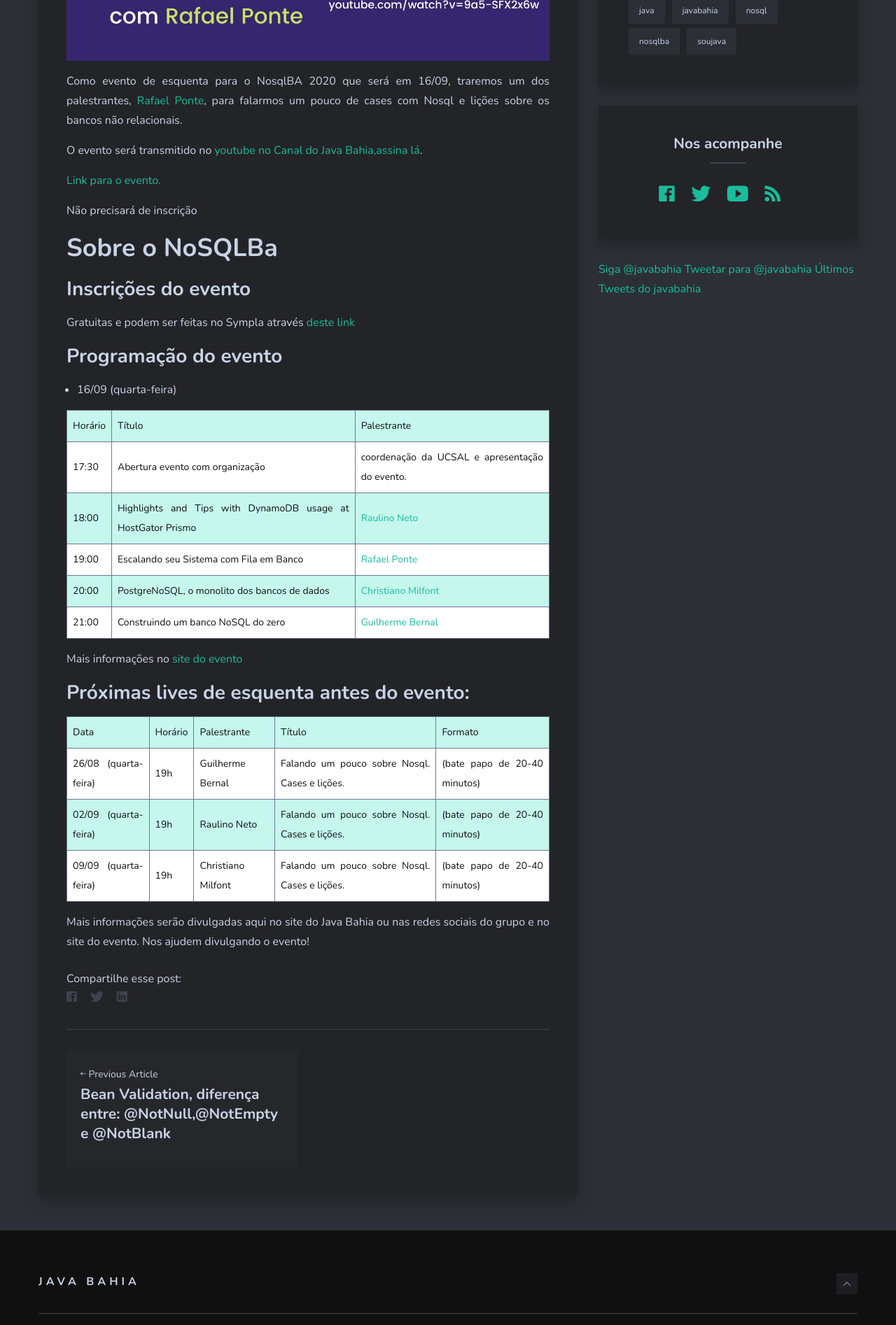
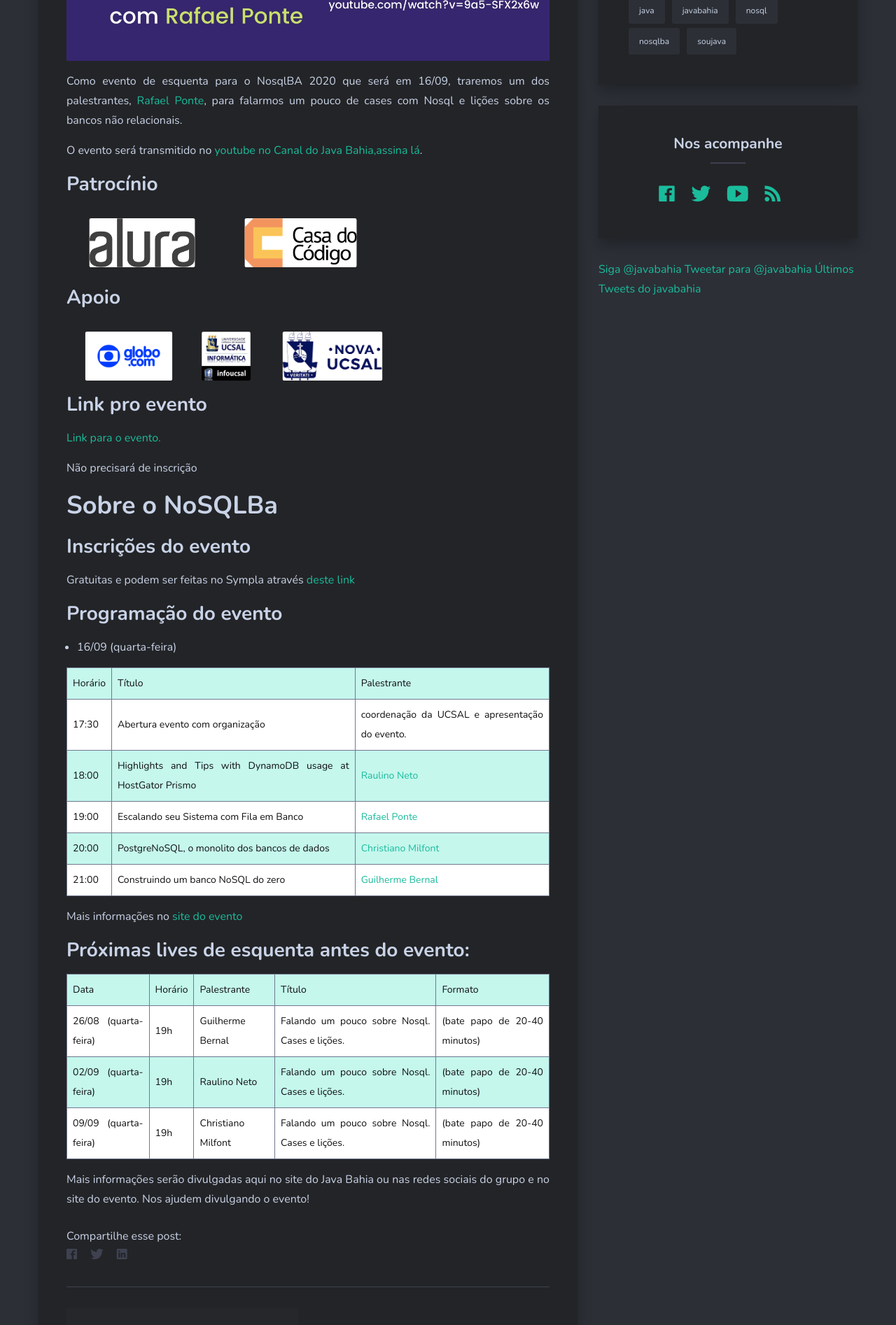
Before and after one commit to javabahia/javabahia.github.io, a Jekyll site: the page built from _posts/2020-08-06-esquenta-01-nosqlba-2020.md, in a window 1280 px wide. Shown: the part 1513-3407 px from the top of the page at 70% size. Built offline with Jekyll 4.4.1, drawn with Linux system fonts in a browser that asks for light colours; nearby versions of some CDN libraries; comment, search, counter and statistics services are not loaded.

Commit message:
Update patrocinio e apoio

```diff
--- a/_posts/2020-08-06-esquenta-01-nosqlba-2020.md
+++ b/_posts/2020-08-06-esquenta-01-nosqlba-2020.md
@@ -12,6 +12,28 @@
 Como evento de esquenta para o NosqlBA 2020 que será em 16/09, traremos um dos palestrantes, [Rafael Ponte](https://www.linkedin.com/in/rponte/){:target="\_blank"}, para falarmos um pouco de cases com Nosql e lições sobre os bancos não relacionais.
 
 O evento será transmitido no [youtube no Canal do Java Bahia,assina lá](https://www.youtube.com/channel/UCgxsVLafg65Z7TBWX0t5CqA){:target="\_blank"}.
+
+## Patrocínio
+
+<div>
+    <img src="/img/nosqlba/alura-dark-1060px.png" class="img-thumbnail logo" alt="Alura">
+    <img src="/img/nosqlba/cdc.png" class="img-thumbnail logo" alt="Casa do código">
+</div>
+
+## Apoio
+<div class="container">
+    <div class="row text-center">
+        <img src="/img/nosqlba/globodotcom.png" class="img-thumbnail logo"
+        alt="Globo.com">
+        <img src="/img/nosqlba/logo_infoucsal.jpg" class="img-thumbnail logo"
+        alt="DA Info UCSAL">
+        <img src="/img/nosqlba/logo-ucsal.png" class="img-thumbnail logo"
+        alt="UCSAL (Universidade Católica do Salvador)">
+    </div>
+</div>
+
+
+## Link pro evento
 
 [Link para o evento.](https://www.youtube.com/watch?v=9a5-SFX2x6w){:target="\_blank"}
 
--- a/_sass/4-layouts/_post.scss
+++ b/_sass/4-layouts/_post.scss
@@ -230,3 +230,48 @@
     padding: 0 40px;
   }
 }
+
+.img-thumbnail {
+  display: inline-block;
+  max-width: 100%;
+  height: auto;
+  padding: 4px;
+  line-height: 1.42857143;
+  background-color: #fff;
+  border: 1px solid #ddd;
+  border-radius: 4px;
+  -webkit-transition: all .2s ease-in-out;
+  -o-transition: all .2s ease-in-out;
+  transition: all .2s ease-in-out;
+  margin: 0;
+  padding: 0;
+  border: 0;
+  font-size: 100%;
+  font: inherit;
+  vertical-align: baseline;
+  box-sizing: border-box;
+
+}
+
+.logo {
+  height: 100px;
+  border: none;
+  display: inline-flex;
+  transform: scale(.7);
+}
+
+.container {
+  padding-right: 15px;
+  padding-left: 15px;
+  margin-right: auto;
+  margin-left: auto;
+  width: 100%;
+}
+
+.row {
+  margin-right: -15px;
+  margin-left: -15px;
+}
+.text-center {
+  text-align: center;
+}
```
Also changed, not shown: _posts/2020-07-25-nosqlba-2020.md (+19 -0 lines), img/nosqlba/alura-dark-1060px.png (added), img/nosqlba/alura-light-1060px.png (added), img/nosqlba/cdc.png (added), img/nosqlba/globodotcom.png (added), img/nosqlba/logo-ucsal.png (added), img/nosqlba/logo_infoucsal.jpg (added).
